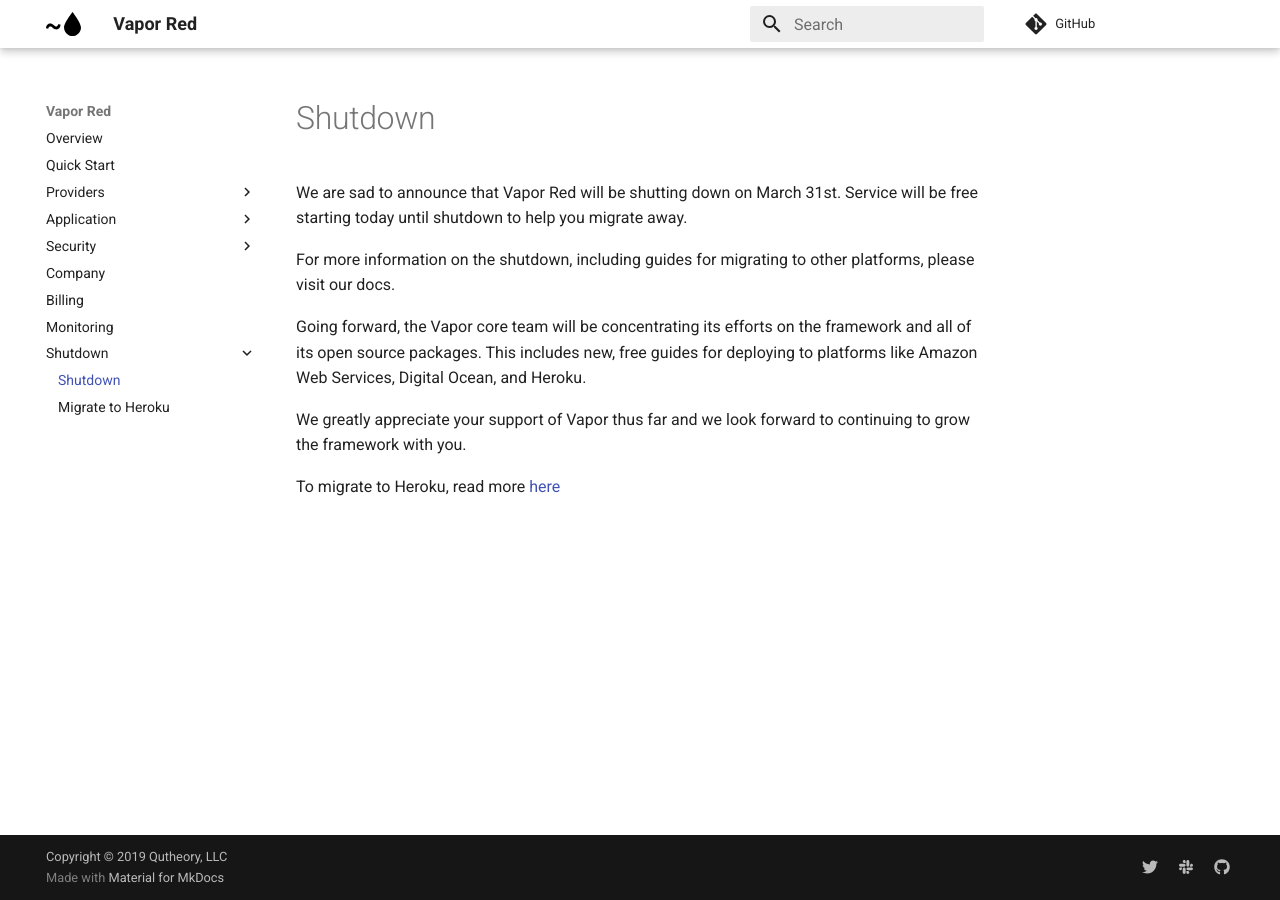
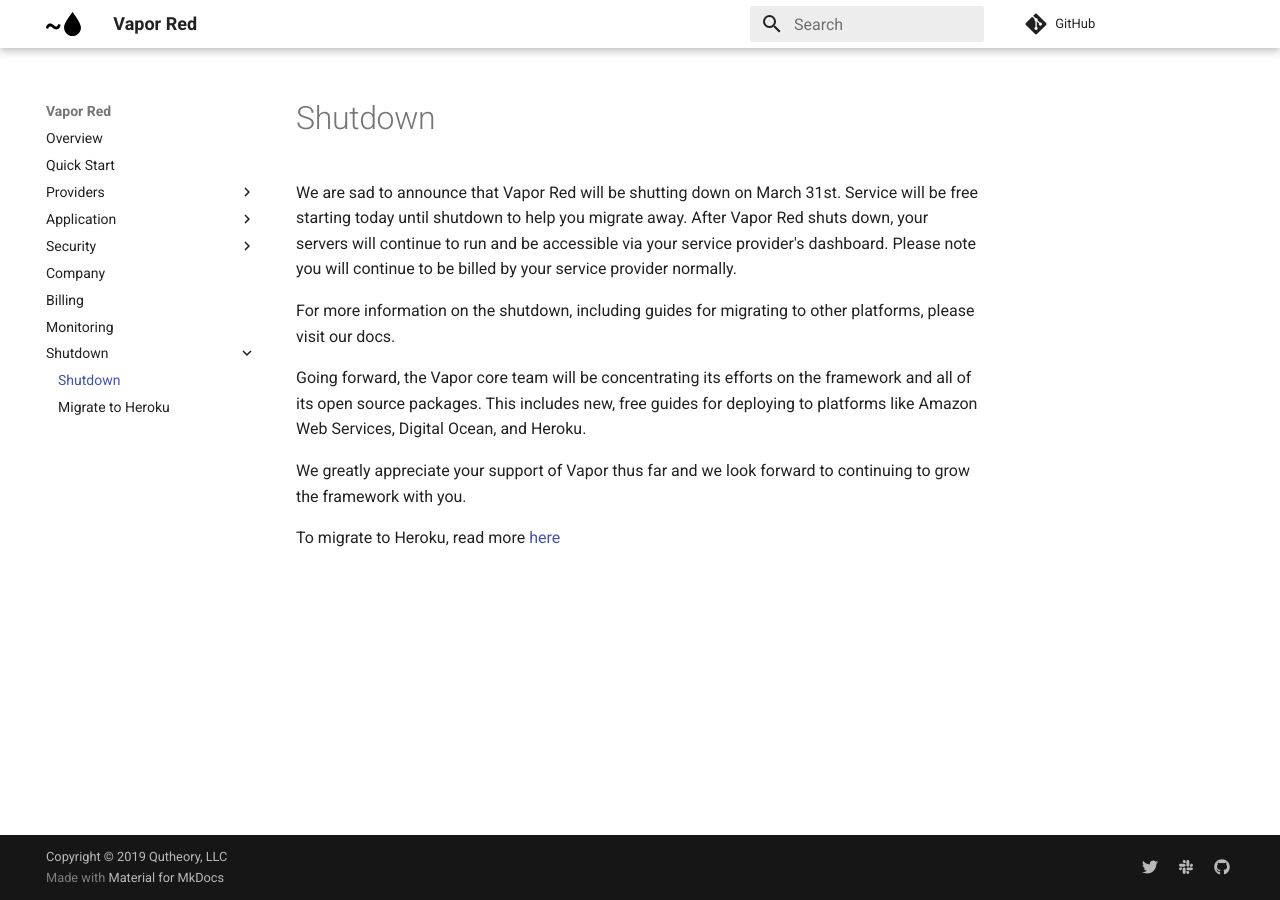
Before and after one commit to qutheory/red-docs, an MkDocs documentation site: the page built from docs/shutdown/index.md, in a window 1280 px wide. Built offline with MkDocs 1.6.1 and Material for MkDocs 9.7.7, drawn with Linux system fonts in a browser that asks for light colours; comment, search, counter and statistics services are not loaded.

Commit message:
Updated text

```diff
--- a/docs/shutdown/index.md
+++ b/docs/shutdown/index.md
@@ -1,4 +1,4 @@
-We are sad to announce that Vapor Red will be shutting down on March 31st. Service will be free starting today until shutdown to help you migrate away.
+We are sad to announce that Vapor Red will be shutting down on March 31st. Service will be free starting today until shutdown to help you migrate away. After Vapor Red shuts down, your servers will continue to run and be accessible via your service provider's dashboard. Please note you will continue to be billed by your service provider normally.
 
 For more information on the shutdown, including guides for migrating to other platforms, please visit our docs.
 
```
